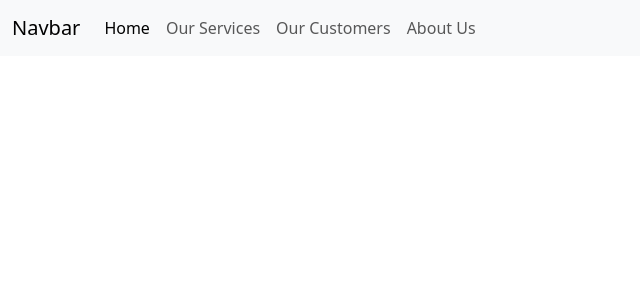
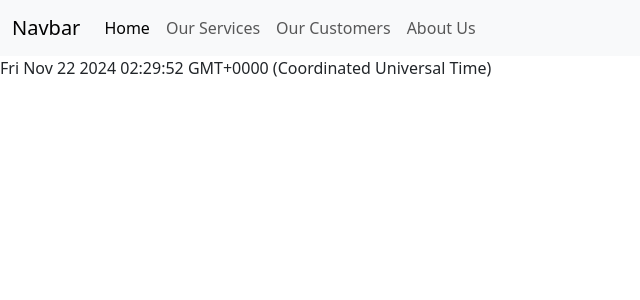
Before and after one commit to rachit-bhatt/CityPulse, an Angular app in the folder city-pulse/: page / in a window 1280 px wide. Shown: the top 300 px of the page, without its empty margins (0-640 px from the left). Built offline with nearby package versions, Linux system fonts and the light colour scheme.

Commit message:
Time Module Done.

```diff
--- /dev/null
+++ b/city-pulse/src/app/MyComponents/date-time/date-time.component.html
@@ -0,0 +1 @@
+<p>{{ today }}</p>
--- /dev/null
+++ b/city-pulse/src/app/MyComponents/date-time/date-time.component.ts
@@ -0,0 +1,24 @@
+import { Component } from '@angular/core';
+
+@Component({
+  selector: 'app-date-time',
+  imports: [],
+  templateUrl: './date-time.component.html',
+  styleUrl: './date-time.component.css'
+})
+
+export class DateTimeComponent {
+  public format : string = 'mediumDate';
+  public today : Date = new Date();
+  private intervalId : any;
+
+  ngOnInit() {
+    this.intervalId = setInterval(() => {
+      this.today = new Date();
+    }, 1000);
+  }
+
+  ngOnDestroy() {
+    clearInterval(this.intervalId);
+  }
+}
--- a/city-pulse/src/app/app.component.html
+++ b/city-pulse/src/app/app.component.html
@@ -30,7 +30,7 @@
   <!-- #endregion -->
 
   <div>
-    <!-- <app-about-us></app-about-us> -->
+    <app-date-time></app-date-time>
   </div>
 
 </div>
--- a/city-pulse/src/app/app.component.ts
+++ b/city-pulse/src/app/app.component.ts
@@ -1,10 +1,9 @@
 import { Component } from '@angular/core';
-import { RouterOutlet } from '@angular/router';
-import { AboutUsComponent } from './MyComponents/about-us/about-us.component';
+import { DateTimeComponent } from './MyComponents/date-time/date-time.component';
 
 @Component({
   selector: 'app-root',
-  imports: [RouterOutlet, AboutUsComponent],
+  imports: [DateTimeComponent],
   templateUrl: './app.component.html',
   styleUrl: './app.component.css'
 })
```
Also changed, not shown: city-pulse/src/app/MyComponents/date-time/date-time.component.css (added), 1 other file (tests, documents, lock files or other folders).
